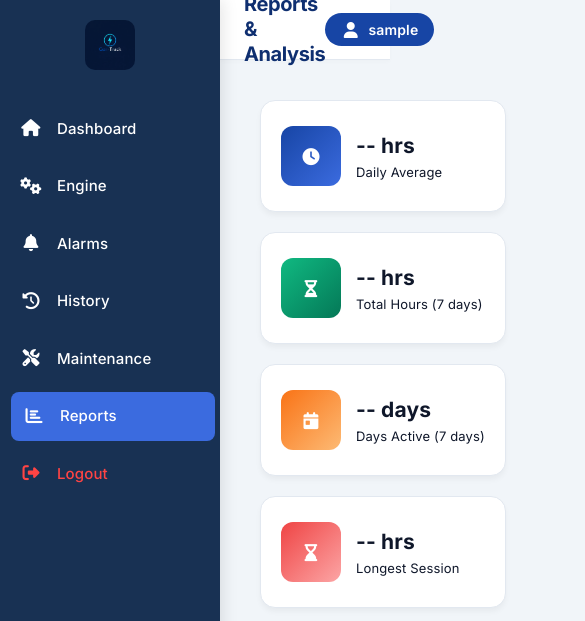
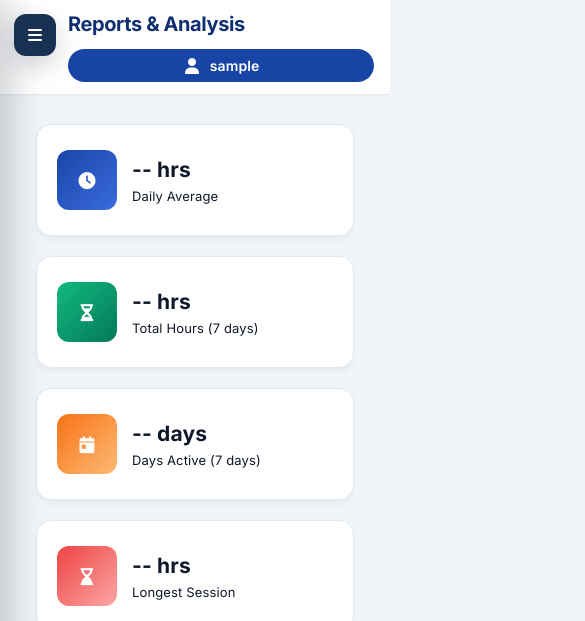
Before and after one commit to Salsabilla-Putri/monitoring, a website: page public/reports.html in a window 390 px wide. Shown: the top 621 px of the page, 585 px wide, since content can reach past the window. Drawn offline with nearby package versions, Linux system fonts and the light colour scheme; no server answers; sample sign-in values are in the browser's storage.

```diff
--- a/public/css/alarm.css
+++ b/public/css/alarm.css
@@ -240,6 +240,6 @@
    RESPONSIVE (SAMA DENGAN HISTORY)
 ================================ */
 @media (max-width: 768px) {
-  .main-content { margin-left: 60px; }
+  .main-content { margin-left: 0; padding: 16px; padding-top: 104px; }
   table { display: block; overflow-x: auto; }
 }
--- a/public/css/dashboard.css
+++ b/public/css/dashboard.css
@@ -252,7 +252,7 @@
     .grid-3, .grid-2 { grid-template-columns: 1fr; }
 }
 @media (max-width: 768px) {
-    .main-content { margin-left: 60px; width: calc(100% - 60px); padding: 15px; padding-top: 80px; }
+    .main-content { margin-left: 0; width: 100%; padding: 16px; padding-top: 104px; }
     .overview-cards { grid-template-columns: 1fr; }
     .hero { height: 180px; }
     .hero-time { font-size: 2.5em; }
--- a/public/css/engine.css
+++ b/public/css/engine.css
@@ -182,6 +182,16 @@
 
 /* RESPONSIVE */
 @media (max-width: 768px) {
-    .main-content { margin-left: 60px; }
+    .topbar,
+    .sidebar:hover ~ .topbar,
+    body.sidebar-expanded .topbar {
+        left: 0;
+        padding: 12px 16px 12px 68px;
+        min-height: 68px;
+        align-items: flex-start;
+        flex-wrap: wrap;
+    }
+
+    .main-content { margin-left: 0; padding: 16px; padding-top: 104px; }
     .grid { grid-template-columns: 1fr; }
 }
--- a/public/css/history.css
+++ b/public/css/history.css
@@ -78,7 +78,7 @@
 /* RESPONSIVE */
 @media (max-width: 900px) { .filter-grid { grid-template-columns: 1fr; gap: 15px; } }
 @media (max-width: 768px) {
-    .main-content { margin-left: 60px; }
+    .main-content { margin-left: 0; padding: 16px; padding-top: 104px; }
     .history-summary { grid-template-columns: 1fr 1fr; }
     table { display: block; overflow-x: auto; }
 }
--- a/public/css/maintenance.css
+++ b/public/css/maintenance.css
@@ -106,7 +106,7 @@
 
 /* RESPONSIVE */
 @media (max-width: 768px) {
-  .main-content { margin-left: 60px; }
+  .main-content { margin-left: 0; padding: 16px; padding-top: 104px; }
   .maintenance-summary { grid-template-columns: 1fr 1fr; }
   .card-header { flex-direction: column; align-items: flex-start; gap: 15px; }
   .action-buttons { width: 100%; justify-content: space-between; }
--- a/public/css/reports.css
+++ b/public/css/reports.css
@@ -295,8 +295,7 @@
     .sensors-grid { grid-template-columns: repeat(auto-fill, minmax(300px, 1fr)); }
 }
 @media (max-width: 768px) {
-    .main-content { margin-left: 60px; }
-    .topbar { left: 60px; }
+    .main-content { margin-left: 0; padding: 16px; padding-top: 104px; }
     .filter-bar { flex-direction: column; align-items: flex-start; }
     .header { flex-direction: column; align-items: flex-start; gap: 15px; }
     .header-info { width: 100%; justify-content: space-between; }
--- a/public/css/topbar.css
+++ b/public/css/topbar.css
@@ -1,23 +1,23 @@
-/* === TOPBAR STYLES (FIXED) === */
+/* === TOPBAR STYLES (FIXED + RESPONSIVE) === */
 .topbar {
     position: fixed;
     top: 0;
     left: 80px;
     right: 0;
-    height: 60px;
-    background: #fff; /* Fallback */
+    min-height: 60px;
+    background: #fff;
     background: var(--card-bg, #fff);
     border-bottom: 1px solid #e2e8f0;
     display: flex;
     align-items: center;
     justify-content: space-between;
-    padding: 0 24px;
+    gap: 12px;
+    padding: 12px 24px;
     z-index: 20;
     transition: left 0.3s;
     box-shadow: 0 2px 4px rgba(0,0,0,0.02);
 }
 
-/* Efek saat Sidebar di-hover */
 #sidebar-container:hover ~ .topbar,
 body.sidebar-expanded .topbar {
     left: 220px;
@@ -26,11 +26,11 @@
 .topbar-title {
     font-size: var(--heading-page-size);
     font-weight: 700;
-    color: #1745a5;
     color: var(--primary, #1745a5);
     display: flex;
     align-items: center;
     gap: 10px;
+    min-width: 0;
 }
 
 .user-info {
@@ -43,4 +43,47 @@
     display: flex;
     align-items: center;
     gap: 8px;
+    max-width: 100%;
 }
+
+.user-info span {
+    overflow: hidden;
+    text-overflow: ellipsis;
+    white-space: nowrap;
+}
+
+@media (max-width: 768px) {
+    .topbar,
+    #sidebar-container:hover ~ .topbar,
+    body.sidebar-expanded .topbar {
+        left: 0;
+        padding: 12px 16px 12px 68px;
+        min-height: 68px;
+        align-items: center;
+        flex-wrap: wrap;
+    }
+
+    .topbar-title {
+        flex: 1 1 180px;
+    }
+
+    .user-info {
+        max-width: 100%;
+        padding-inline: 12px;
+    }
+}
+
+@media (max-width: 520px) {
+    .topbar {
+        align-items: flex-start;
+    }
+
+    .topbar-title,
+    .user-info {
+        width: 100%;
+    }
+
+    .user-info {
+        justify-content: center;
+    }
+}
--- a/public/js/reports.js
+++ b/public/js/reports.js
@@ -317,6 +317,33 @@
 }
 
 // --- 6. DATA FETCHING ---
+
+async function fetchWithFallback(primaryUrl, fallbackUrl) {
+    const primaryResponse = await fetch(primaryUrl);
+    if (primaryResponse.ok || primaryResponse.status !== 404 || !fallbackUrl) {
+        return primaryResponse;
+    }
+
+    console.warn(`Primary reports endpoint not found (${primaryUrl}). Falling back to ${fallbackUrl}.`);
+    return fetch(fallbackUrl);
+}
+
+function buildReportUrls({ startDate, endDate, requestLimit }) {
+    if (startDate && endDate) {
+        const startIso = startDate.toISOString();
+        const endIso = endDate.toISOString();
+        return {
+            primaryUrl: `${API_URL}?limit=${requestLimit}&startDate=${startIso}&endDate=${endIso}`,
+            fallbackUrl: `/api/engine-data/history?limit=${requestLimit}&startDate=${startIso}&endDate=${endIso}`
+        };
+    }
+
+    return {
+        primaryUrl: `${API_URL}?limit=${requestLimit}&hours=24`,
+        fallbackUrl: `/api/engine-data/history?limit=${requestLimit}&hours=24`
+    };
+}
+
 async function loadReportData() {
     console.log('Loading report data...');
 
@@ -338,8 +365,8 @@
         const dateFrom = document.getElementById('dateFrom');
         const dateTo = document.getElementById('dateTo');
 
-        let url = `${API_URL}`;
         let requestLimit = 5000;
+        let urls;
 
         // Build URL with date parameters
         if (dateFrom && dateTo && dateFrom.value && dateTo.value) {
@@ -361,20 +388,20 @@
             const rangeDays = Math.max(1, Math.ceil((endDate - startDate) / (24 * 60 * 60 * 1000)));
             requestLimit = Math.min(100000, Math.max(5000, rangeDays * 2880));
 
-            url += `?limit=${requestLimit}&startDate=${startDate.toISOString()}&endDate=${endDate.toISOString()}`;
+            urls = buildReportUrls({ startDate, endDate, requestLimit });
             console.log('Fetching with dates:', startDate.toISOString(), 'to', endDate.toISOString(), 'limit:', requestLimit);
         } else {
             // Default to last 24 hours
             requestLimit = 10000;
-            url += `?limit=${requestLimit}&hours=24`;
+            urls = buildReportUrls({ requestLimit });
             activeRange.start = null;
             activeRange.end = null;
             console.log('Fetching last 24 hours with limit:', requestLimit);
         }
 
         // Fetch data
-        console.log('Fetching from:', url);
-        const response = await fetch(url);
+        console.log('Fetching from:', urls.primaryUrl);
+        const response = await fetchWithFallback(urls.primaryUrl, urls.fallbackUrl);
 
         if (!response.ok) {
             throw new Error(`HTTP error: ${response.status}`);
@@ -673,6 +700,15 @@
             headers: { 'Content-Type': 'application/json' },
             body: JSON.stringify({ rows: buildAnalysisRows(data || [], sensorKey), sensor: sensorKey, maxPoints: 300 })
         });
+
+        if (response.status === 404) {
+            summaryEl.textContent = 'FFT analysis is not available on this server yet.';
+            const el = document.createElement('div');
+            el.className = 'fft-pill';
+            el.textContent = 'Gunakan grafik tren utama sementara endpoint analisis belum tersedia.';
+            insightsEl.appendChild(el);
+            return;
+        }
 
         if (!response.ok) {
             throw new Error(`FFT API error: ${response.status}`);
--- a/public/js/sidebar.js
+++ b/public/js/sidebar.js
@@ -1,7 +1,6 @@
 // File: public/js/sidebar.js
 
 function initSidebarEvents() {
-  // Logika logout
   const logoutBtn = document.getElementById('logout-btn');
   if (logoutBtn) {
     logoutBtn.addEventListener('click', function (e) {
@@ -16,7 +15,6 @@
     });
   }
 }
-
 
 function syncTopbarUserLabel() {
   const profileLabel = localStorage.getItem('username') || 'Pengguna';
@@ -39,6 +37,10 @@
   else if (page.includes('alarm')) document.getElementById('link-alarm')?.classList.add('active');
 }
 
+function closeMobileSidebar() {
+  document.body.classList.remove('mobile-sidebar-open');
+}
+
 function setupSidebarHoverState() {
   const sidebar = document.querySelector('.sidebar');
   if (!sidebar) return;
@@ -47,7 +49,9 @@
 
   const openSidebar = () => {
     clearTimeout(closeTimer);
-    document.body.classList.add('sidebar-expanded');
+    if (window.innerWidth > 768) {
+      document.body.classList.add('sidebar-expanded');
+    }
   };
 
   const closeSidebar = () => {
@@ -61,6 +65,25 @@
   sidebar.addEventListener('mouseleave', closeSidebar);
 }
 
+function setupMobileSidebarControls() {
+  const toggleBtn = document.querySelector('.mobile-menu-toggle');
+  const overlay = document.querySelector('.sidebar-overlay');
+  const sidebarLinks = document.querySelectorAll('.sidebar .nav-item');
+
+  toggleBtn?.addEventListener('click', () => {
+    document.body.classList.toggle('mobile-sidebar-open');
+  });
+
+  overlay?.addEventListener('click', closeMobileSidebar);
+  sidebarLinks.forEach((link) => link.addEventListener('click', closeMobileSidebar));
+
+  window.addEventListener('resize', () => {
+    if (window.innerWidth > 768) {
+      closeMobileSidebar();
+    }
+  });
+}
+
 document.addEventListener('DOMContentLoaded', function () {
   fetch('sidebar.html')
     .then((response) => response.text())
@@ -68,18 +91,23 @@
       const container = document.getElementById('sidebar-container');
       if (!container) return;
 
-      // Gunakan innerHTML agar wrapper #sidebar-container tetap ada (menghindari selector glitch)
-      container.innerHTML = data;
+      container.innerHTML = `
+        <button class="mobile-menu-toggle" type="button" aria-label="Buka menu navigasi">
+          <i class="fas fa-bars"></i>
+        </button>
+        <div class="sidebar-overlay"></div>
+        ${data}
+      `;
 
       initSidebarEvents();
       setActiveLink();
       setupSidebarHoverState();
+      setupMobileSidebarControls();
     })
     .catch((err) => console.error('Gagal memuat sidebar:', err));
 
   syncTopbarUserLabel();
 
-  // Delegasi click untuk area user (ikon + teks)
   document.addEventListener('click', function (e) {
     const userBtn = e.target.closest('#user-btn') || e.target.closest('.user-info');
     if (userBtn && !window.location.pathname.includes('login.html')) {
--- a/public/sidebar.css
+++ b/public/sidebar.css
@@ -1,5 +1,5 @@
 /* public/sidebar.css */
-/* FIXED VERSION - Logo tetap centered, smooth transitions, no glitch */
+/* Shared responsive sidebar + shell layout */
 
 :root {
     --primary: #1745a5;
@@ -15,20 +15,19 @@
     --accent: #1745a5;
 }
 
-/* Sidebar Container */
 .sidebar {
     width: 80px;
     background: #183153;
     display: flex;
     flex-direction: column;
-    align-items: center; /* Tetap center untuk logo */
+    align-items: center;
     padding-top: 20px;
     position: fixed;
     height: 100vh;
     overflow-y: auto;
     box-shadow: 3px 0 15px rgba(0, 0, 0, 0.1);
     z-index: 100;
-    transition: width 0.3s ease;
+    transition: width 0.3s ease, transform 0.3s ease;
     transform: translateZ(0);
     backface-visibility: hidden;
     left: 0;
@@ -40,31 +39,28 @@
     width: 220px;
 }
 
-/* Logo - Selalu centered */
 .logo {
     width: 50px;
-    margin: 0 auto 30px auto; /* Force center dengan auto margin */
+    margin: 0 auto 30px auto;
     background: white;
     border-radius: 10px;
     display: block;
-    transition: none; /* Tidak ada transition untuk logo */
+    transition: none;
 }
 
-/* Navigation Items Container */
 .nav-items-wrapper {
     width: 100%;
     display: flex;
     flex-direction: column;
-    align-items: center; /* Default: center */
+    align-items: center;
     transition: align-items 0.3s ease;
 }
 
 .sidebar:hover .nav-items-wrapper,
 body.sidebar-expanded .nav-items-wrapper {
-    align-items: flex-start; /* Saat hover: align left */
+    align-items: flex-start;
 }
 
-/* Navigation Items */
 .nav-item {
     display: flex;
     align-items: center;
@@ -87,7 +83,6 @@
     transform: translateX(3px);
 }
 
-/* Icon Wrapper */
 .nav-icon {
     font-size: var(--icon-size-lg);
     min-width: 22px;
@@ -107,7 +102,6 @@
     justify-content: center;
 }
 
-/* Text Label */
 .nav-text {
     opacity: 0;
     font-size: var(--text-md-size);
@@ -120,13 +114,13 @@
     opacity: 1;
 }
 
-/* Main Content - SMOOTH TRANSITION */
 .main-content {
     flex: 1;
     margin-left: 80px;
     padding: 20px;
-    transition: margin-left 0.3s cubic-bezier(0.4, 0, 0.2, 1); /* Smooth easing */
-    will-change: margin-left; /* Optimize animation */
+    transition: margin-left 0.3s cubic-bezier(0.4, 0, 0.2, 1);
+    will-change: margin-left;
+    min-width: 0;
 }
 
 .sidebar:hover ~ .main-content,
@@ -134,7 +128,6 @@
     margin-left: 220px;
 }
 
-/* Logout Item Styling */
 #logout-btn {
     color: #ff4444;
     font-weight: 600;
@@ -144,34 +137,6 @@
     background: rgba(239, 68, 68, 0.1) !important;
 }
 
-/* Responsive */
-@media (max-width: 768px) {
-    .sidebar {
-        width: 60px;
-    }
-
-    .sidebar:hover {
-        width: 200px;
-    }
-
-    .main-content {
-        margin-left: 60px;
-    }
-
-    .sidebar:hover ~ .main-content {
-        margin-left: 200px;
-    }
-
-    .nav-icon {
-        font-size: var(--icon-size-lg);
-    }
-
-    .nav-item {
-        padding: 12px;
-    }
-}
-
-/* Reset & Override untuk konsistensi */
 #sidebar-container {
     position: relative;
     padding: 0 !important;
@@ -189,7 +154,6 @@
     width: 100% !important;
 }
 
-/* Scrollbar */
 .sidebar::-webkit-scrollbar {
     width: 6px;
 }
@@ -207,17 +171,11 @@
     background: rgba(255, 255, 255, 0.3);
 }
 
-/* FIX UNTUK ENGINE PAGE - Prevent layout shift */
 body {
-    overflow-x: hidden; /* Prevent horizontal scroll during transition */
+    overflow-x: hidden;
 }
 
-/* Ensure topbar doesn't jump */
-.topbar {
-    transition: all 0.3s cubic-bezier(0.4, 0, 0.2, 1);
-}
-
-/* Container untuk mencegah layout shift */
+.topbar,
 .engine-page-container,
 .dashboard-container,
 .maintenance-page-container,
@@ -225,3 +183,93 @@
 .history-container {
     transition: all 0.3s cubic-bezier(0.4, 0, 0.2, 1);
 }
+
+.mobile-menu-toggle {
+    display: none;
+    position: fixed;
+    top: 14px;
+    left: 14px;
+    width: 42px;
+    height: 42px;
+    border: none;
+    border-radius: 12px;
+    background: #183153;
+    color: #fff;
+    box-shadow: 0 10px 24px rgba(15, 23, 42, 0.18);
+    z-index: 140;
+    cursor: pointer;
+}
+
+.sidebar-overlay {
+    position: fixed;
+    inset: 0;
+    background: rgba(15, 23, 42, 0.45);
+    opacity: 0;
+    pointer-events: none;
+    transition: opacity 0.25s ease;
+    z-index: 95;
+}
+
+body.mobile-sidebar-open .sidebar-overlay {
+    opacity: 1;
+    pointer-events: auto;
+}
+
+@media (max-width: 992px) {
+    .main-content,
+    .sidebar:hover ~ .main-content,
+    body.sidebar-expanded .main-content {
+        margin-left: 80px;
+    }
+}
+
+@media (max-width: 768px) {
+    .mobile-menu-toggle {
+        display: inline-flex;
+        align-items: center;
+        justify-content: center;
+    }
+
+    .sidebar {
+        width: min(280px, 82vw);
+        transform: translateX(-100%);
+        box-shadow: 12px 0 32px rgba(15, 23, 42, 0.2);
+    }
+
+    .sidebar:hover,
+    body.sidebar-expanded .sidebar,
+    body.mobile-sidebar-open .sidebar {
+        width: min(280px, 82vw);
+        transform: translateX(0);
+    }
+
+    .nav-items-wrapper,
+    .sidebar:hover .nav-items-wrapper,
+    body.sidebar-expanded .nav-items-wrapper {
+        align-items: flex-start;
+    }
+
+    .nav-icon,
+    .sidebar:hover .nav-icon,
+    body.sidebar-expanded .nav-icon {
+        margin-right: 15px;
+    }
+
+    .nav-text,
+    .sidebar:hover .nav-text,
+    body.sidebar-expanded .nav-text {
+        opacity: 1;
+    }
+
+    .main-content,
+    .sidebar:hover ~ .main-content,
+    body.sidebar-expanded .main-content {
+        margin-left: 0;
+        width: 100%;
+        padding: 16px;
+    }
+
+    body.mobile-sidebar-open {
+        overflow: hidden;
+    }
+}
```
Also changed, not shown: package.json (+13 -0 lines), server.js (+51 -12 lines), 1 other file.
